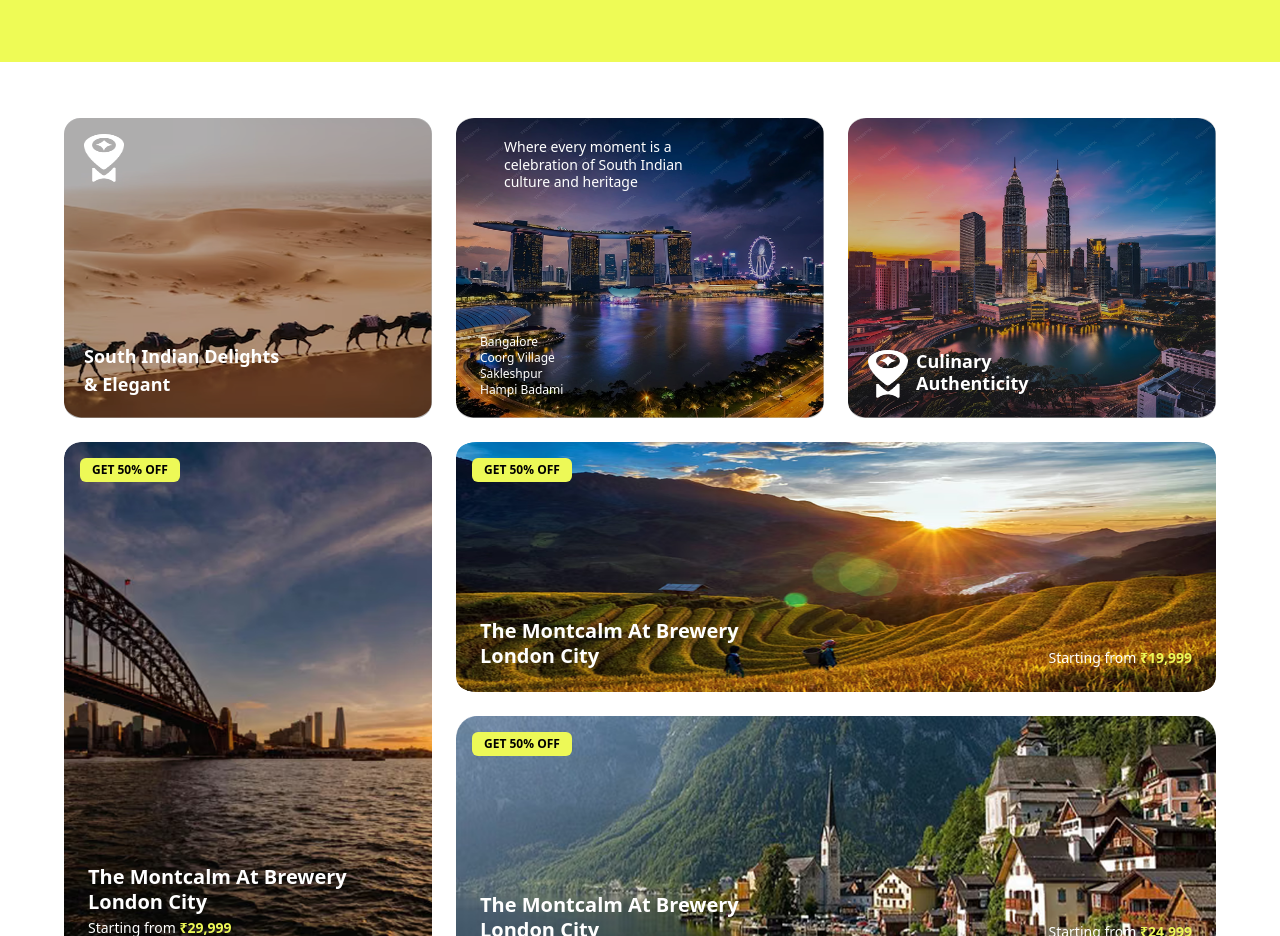
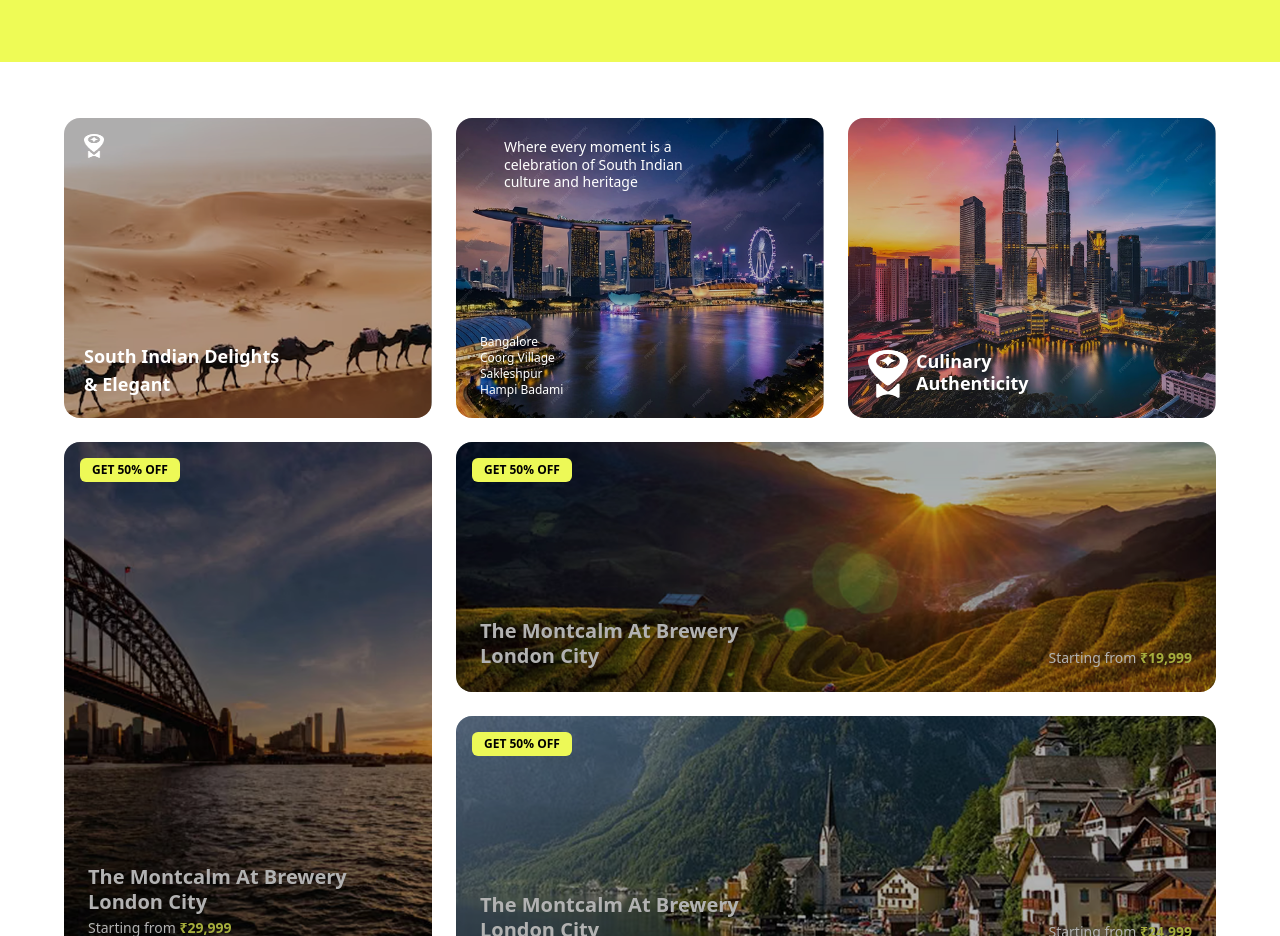
Before and after one commit to markwaveai/marktours_dashboard, a React (Vite) app: page /tour-services in a window 1280 px wide. Shown: the part 3076-4012 px from the top of the page. Built offline with nearby package versions, Linux system fonts and the light colour scheme.

Commit message:
added chang

```diff
--- a/src/components/offers/OffersSection.jsx
+++ b/src/components/offers/OffersSection.jsx
@@ -6,37 +6,43 @@
         {/* 🔹 TOP 3 HIGHLIGHT CARDS */}
         <div className="grid grid-cols-1 md:grid-cols-3 gap-6">
 
-          {/* Card 1 (Logo on top-left) */}
-          <div className="relative rounded-2xl overflow-hidden h-[300px]">
+          {/* Card 1 */}
+          <div className="group relative rounded-2xl overflow-hidden h-[300px] cursor-pointer">
             <img
               src="/assets/images/offers/offer4.png"
-              className="w-full h-full"
+              className="w-full h-full object-cover transition-transform duration-500 group-hover:scale-110"
             />
+
             <img
               src="/assets/images/logo1.png"
-              className="absolute top-4 left-5 w-10 h-12 z-10"
+              className="absolute top-4 left-5 w-5 h-6 z-10"
             />
-            <div className="absolute inset-0 bg-black/30" />
-            <div className="absolute bottom-5 left-5 text-white">
+
+            <div className="absolute inset-0 bg-black/30 transition-opacity duration-500 group-hover:bg-black/50" />
+
+            <div className="absolute bottom-5 left-5 text-white transition-all duration-500 group-hover:-translate-y-2">
               <h3 className="font-semibold text-lg">
                 South Indian Delights <br /> & Elegant
               </h3>
             </div>
           </div>
 
-          {/* Card 2 (NO logo) */}
-          <div className="relative rounded-2xl overflow-hidden h-[300px]">
+          {/* Card 2 */}
+          <div className="group relative rounded-2xl overflow-hidden h-[300px] cursor-pointer">
             <img
               src="/assets/images/offers/offer6.png"
-              className="w-full h-full"
+              className="w-full h-full object-cover transition-transform duration-500 group-hover:scale-110"
             />
-            <div className="absolute inset-0 bg-black/20" />
-            <div className="absolute top-5 left-12 text-white text-sm leading-tight">
+
+            <div className="absolute inset-0 bg-black/20 transition-opacity duration-500 group-hover:bg-black/45" />
+
+            <div className="absolute top-5 left-12 text-white text-sm leading-tight transition-all duration-500 group-hover:-translate-y-2">
               Where every moment is a <br />
               celebration of South Indian <br />
               culture and heritage
             </div>
-            <div className="absolute bottom-5 left-6 text-white text-xs">
+
+            <div className="absolute bottom-5 left-6 text-white text-xs transition-all duration-500 group-hover:-translate-y-2">
               Bangalore <br />
               Coorg Village <br />
               Sakleshpur <br />
@@ -44,19 +50,17 @@
             </div>
           </div>
 
-          {/* Card 3 (Logo inline with text) */}
-          <div className="relative rounded-2xl overflow-hidden h-[300px]">
+          {/* Card 3 */}
+          <div className="group relative rounded-2xl overflow-hidden h-[300px] cursor-pointer">
             <img
               src="/assets/images/offers/offer5.png"
-              className="w-full h-full"
+              className="w-full h-full object-cover transition-transform duration-500 group-hover:scale-110"
             />
-            <div className="absolute inset-0 bg-black/20" />
 
-            <div className="absolute bottom-5 left-5 text-white flex items-center gap-2">
-              <img
-                src="/assets/images/logo1.png"
-                className="w-10 h-12 mt-1"
-              />
+            <div className="absolute inset-0 bg-black/20 transition-opacity duration-500 group-hover:bg-black/45" />
+
+            <div className="absolute bottom-5 left-5 text-white flex items-center gap-2 transition-all duration-500 group-hover:-translate-y-2">
+              <img src="/assets/images/logo1.png" className="w-10 h-12 mt-1" />
               <h3 className="font-semibold text-lg leading-tight">
                 Culinary <br /> Authenticity
               </h3>
@@ -69,38 +73,44 @@
         <div className="grid grid-cols-1 lg:grid-cols-3 gap-6">
 
           {/* LEFT BIG CARD */}
-          <div className="relative rounded-2xl overflow-hidden h-[520px]">
+          <div className="group relative rounded-2xl overflow-hidden h-[520px] cursor-pointer">
             <img
               src="/assets/images/offers/offer1.png"
-              className="w-full h-full"
+              className="w-full h-full object-cover transition-transform duration-500 group-hover:scale-110"
             />
-            <span className="absolute top-4 left-4 bg-[#EDF957] text-black text-xs font-bold px-3 py-1 rounded-md">
+
+            <span className="absolute top-4 left-4 bg-[#EDF957] text-black text-xs font-bold px-3 py-1 rounded-md z-10">
               GET 50% OFF
             </span>
-            <div className="absolute bottom-6 left-6 text-white">
+
+            <div className="absolute bottom-6 left-6 text-white transition-all duration-500 group-hover:-translate-y-2">
               <h3 className="text-xl font-semibold leading-tight">
                 The Montcalm At Brewery <br /> London City
               </h3>
               <p className="text-sm mt-1">
-                Starting from <span className="text-[#EDF957] font-bold">₹29,999</span>
+                Starting from{" "}
+                <span className="text-[#EDF957] font-bold">₹29,999</span>
               </p>
             </div>
-            <div className="absolute inset-0" />
+
+            <div className="absolute inset-0 bg-black/30 transition-opacity duration-500 group-hover:bg-black/50" />
           </div>
 
           {/* RIGHT COLUMN */}
           <div className="lg:col-span-2 grid grid-rows-2 gap-6">
 
             {/* TOP RIGHT */}
-            <div className="relative rounded-2xl overflow-hidden h-[250px]">
+            <div className="group relative rounded-2xl overflow-hidden h-[250px] cursor-pointer">
               <img
                 src="/assets/images/offers/offer2.png"
-                className="w-full h-full "
+                className="w-full h-full object-cover transition-transform duration-500 group-hover:scale-110"
               />
-              <span className="absolute top-4 left-4 bg-[#EDF957] text-black text-xs font-bold px-3 py-1 rounded-md">
+
+              <span className="absolute top-4 left-4 bg-[#EDF957] text-black text-xs font-bold px-3 py-1 rounded-md z-10">
                 GET 50% OFF
               </span>
-              <div className="absolute bottom-6 left-6 right-6 flex items-end justify-between text-white">
+
+              <div className="absolute bottom-6 left-6 right-6 flex items-end justify-between text-white transition-all duration-500 group-hover:-translate-y-2">
                 <h3 className="text-xl font-semibold leading-tight">
                   The Montcalm At Brewery <br /> London City
                 </h3>
@@ -109,19 +119,22 @@
                   <span className="text-[#EDF957] font-bold">₹19,999</span>
                 </p>
               </div>
-              <div className="absolute inset-0" />
+
+              <div className="absolute inset-0 bg-black/30 transition-opacity duration-500 group-hover:bg-black/50" />
             </div>
 
             {/* BOTTOM RIGHT */}
-            <div className="relative rounded-2xl overflow-hidden h-[250px]">
+            <div className="group relative rounded-2xl overflow-hidden h-[250px] cursor-pointer">
               <img
                 src="/assets/images/offers/offer3.png"
-                className="w-full h-full"
+                className="w-full h-full object-cover transition-transform duration-500 group-hover:scale-110"
               />
-              <span className="absolute top-4 left-4 bg-[#EDF957] text-black text-xs font-bold px-3 py-1 rounded-md">
+
+              <span className="absolute top-4 left-4 bg-[#EDF957] text-black text-xs font-bold px-3 py-1 rounded-md z-10">
                 GET 50% OFF
               </span>
-              <div className="absolute bottom-6 left-6 right-6 flex items-end justify-between text-white">
+
+              <div className="absolute bottom-6 left-6 right-6 flex items-end justify-between text-white transition-all duration-500 group-hover:-translate-y-2">
                 <h3 className="text-xl font-semibold leading-tight">
                   The Montcalm At Brewery <br /> London City
                 </h3>
@@ -130,7 +143,8 @@
                   <span className="text-[#EDF957] font-bold">₹24,999</span>
                 </p>
               </div>
-              <div className="absolute inset-0" />
+
+              <div className="absolute inset-0 bg-black/30 transition-opacity duration-500 group-hover:bg-black/50" />
             </div>
 
           </div>
```
